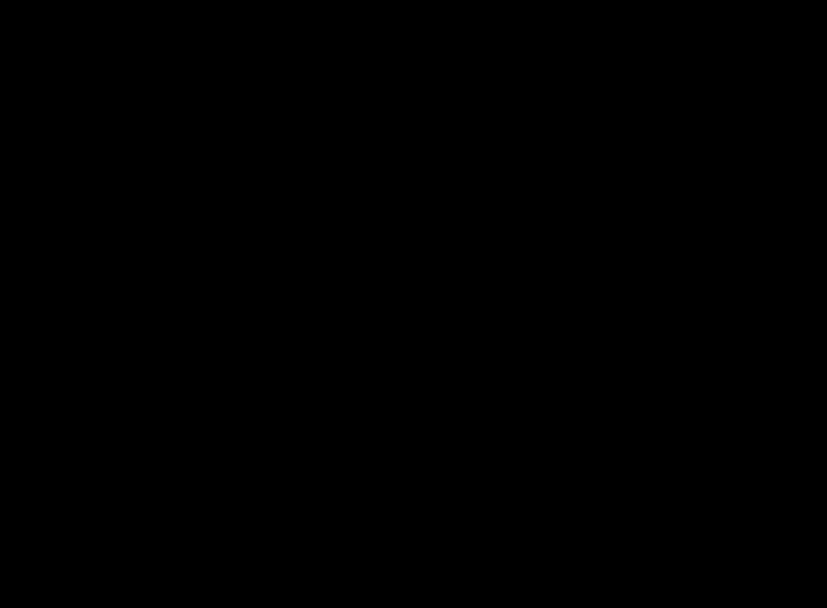
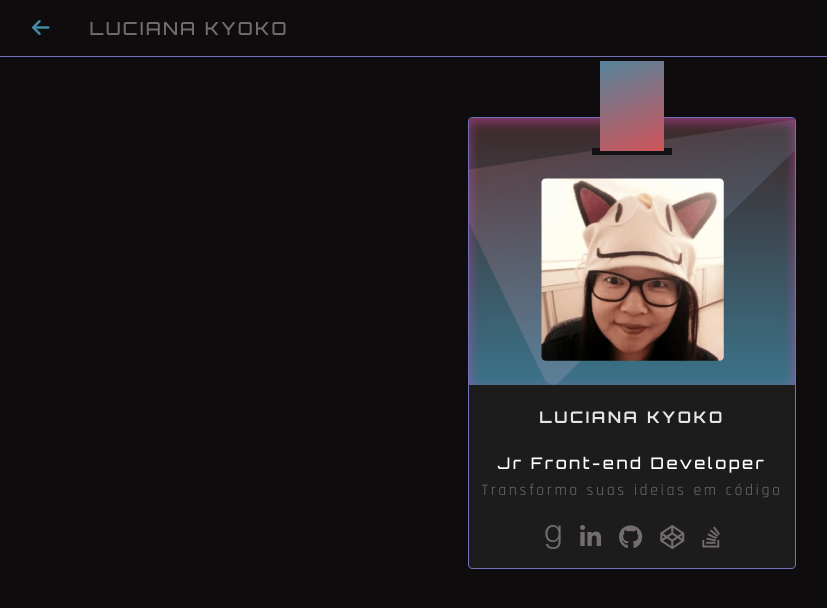
Before and after one commit to lucianakyoko/Portfolio, a React (Create React App) app in the folder lucianakyoko/: page /badge in a window 1280 px wide. Before the commit this address had no page. Shown: the top 608 px of the page, without its empty margins (8-835 px from the left). Built offline with nearby package versions, Linux system fonts and the light colour scheme.

Commit message:
Create Badge page component

```diff
--- a/lucianakyoko/src/App.jsx
+++ b/lucianakyoko/src/App.jsx
@@ -5,11 +5,15 @@
 import { BrowserRouter as Router, Routes, Route} from 'react-router-dom';
 
 import Home from './pages/Home';
+import Badge from './pages/Badge';
+
+
 function App() {
   return (
     <Router>
       <Routes>
         <Route path='/' element={ <Home /> } />
+        <Route path='badge' element={ <Badge /> }/>
       </Routes>
     </Router>
   );
--- /dev/null
+++ b/lucianakyoko/src/pages/Badge/index.jsx
@@ -0,0 +1,31 @@
+import React from 'react';
+import './style.scss';
+
+import Header from '../../components/Header';
+import BadgeFront from '../../components/BadgeFront';
+import BadgeBack from '../../components/BadgeBack';
+import Pulse from '../../components/Pulse';
+
+
+const Badge = () => {
+  const [active, setActive] = React.useState(false);
+
+  function handleClick() {
+    setActive(!active);
+  }
+
+  return (
+    <main className='badge-page'>
+      <Header pageName="Luciana Kyoko"/>
+        <div className={active ? 'badge active' : 'badge'}>
+          <div className='badge__flip-btn' onClick={handleClick} title='Clique para girar e ver o outro lado do cartão.'>
+            <Pulse />
+          </div>
+          <BadgeFront />
+          <BadgeBack />
+        </div>
+    </main>
+  );
+};
+
+export default Badge;
--- /dev/null
+++ b/lucianakyoko/src/pages/Badge/style.scss
@@ -0,0 +1,76 @@
+@import '../../assets/styles/variables.scss';
+
+.badge-page {
+  width: 100%; height: 100vh;
+  background-color: $color-black;
+
+  position: absolute;
+  top: 0;
+  z-index: 2;
+}
+
+.badge {
+  width: 328px; height: 452px;
+  margin: auto;
+
+  background-color: $color-dark-gray;
+  border-radius: $radius;
+  border: 1px solid $color-purple;
+
+  position: relative;
+  top: 60px;
+
+  transform-style: preserve-3d;
+  transition: transform 600ms cubic-bezier(0.42, 0, 0.54, 1.68);
+}
+
+.badge.active {
+  transform: rotateY(180deg);
+}
+
+.badge::before {
+  content: '';
+  width: 80px; height: 7px;
+  background-color: #121214;
+  display: block;
+  position: absolute;
+  top: 30px;
+  left: 50%;
+  transform: translateX(-50%);
+  z-index: 1;
+}
+
+.badge::after {
+  content: '';
+  width: 64px; height: 90px;
+  background: linear-gradient(161.24deg, #448AA6 -15.25%, #DD4E50 111.89%);
+  display: block;
+  position: absolute;
+  top: -12px;
+  left: 50%;
+  transform: translate(-50%, -50%);
+  z-index: 2;
+}
+
+.badge__flip-btn {
+  width: 100px;
+  height: 100px;
+
+  position: absolute;
+  top: 0%;
+  left:10%;
+  z-index: 3;
+
+  transform: translate(-50%, -50%);
+  cursor: pointer;
+}
+
+
+@keyframes rotate {
+  from {
+    transform: rotate(0deg);
+  }
+  to {
+    transform: rotate(360deg);
+  }
+}
```
